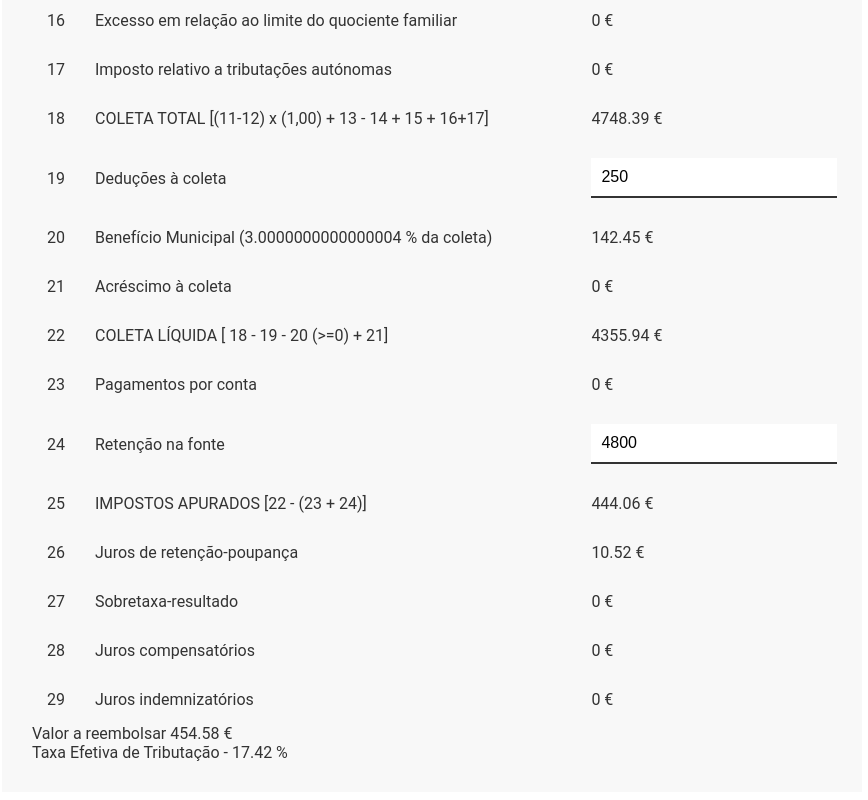
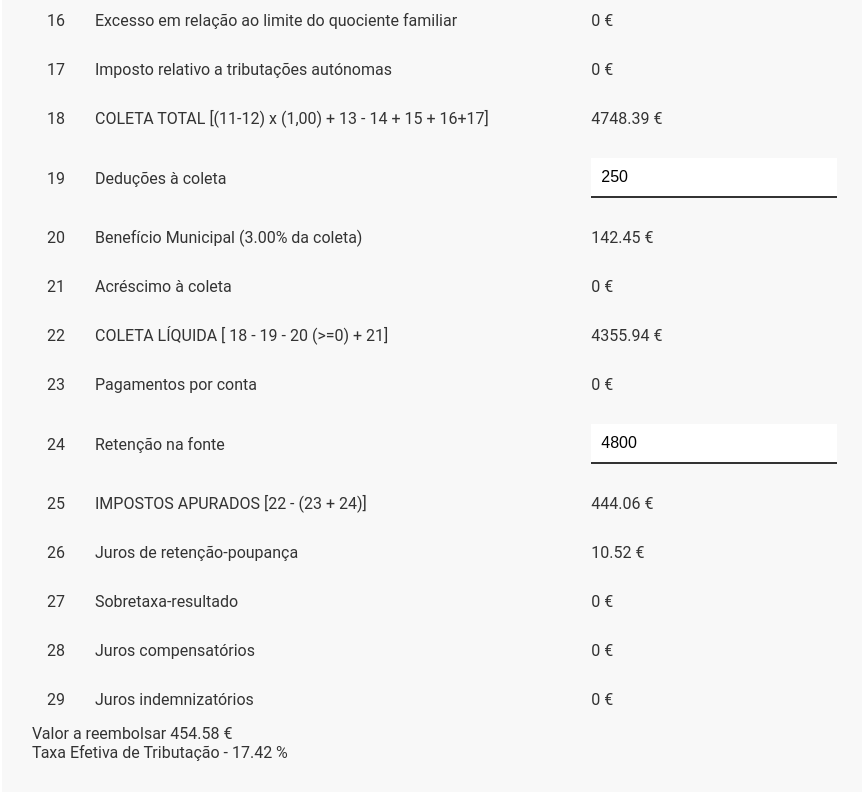
Before and after one commit to hmiguel/irs-pt-simulator, a Vue app: page / in a window 1280 px wide. Shown: the part 896-1696 px from the top of the page, without its empty margins (208-1076 px from the left). Built offline with nearby package versions, Linux system fonts and the light colour scheme.

Commit message:
Update Table.vue

```diff
--- a/src/components/Table.vue
+++ b/src/components/Table.vue
@@ -130,7 +130,7 @@ export default {
     setMunicipalBenefit(county) {
       const countTax = parseFloat(this.countiesTaxes[county]);
       this.rows[19].value = (this.rows[17].value * (0.05 - countTax)).toFixed(2);
-      this.rows[19].description = "Benefício Municipal (" + (0.05 - countTax)*100 + " % da coleta)";
+      this.rows[19].description = "Benefício Municipal (" + ((0.05 - countTax)*100).toFixed(2) + "% da coleta)";
     },
     // 21 Acréscimo à coleta
     setCollectIncrease() {
```
